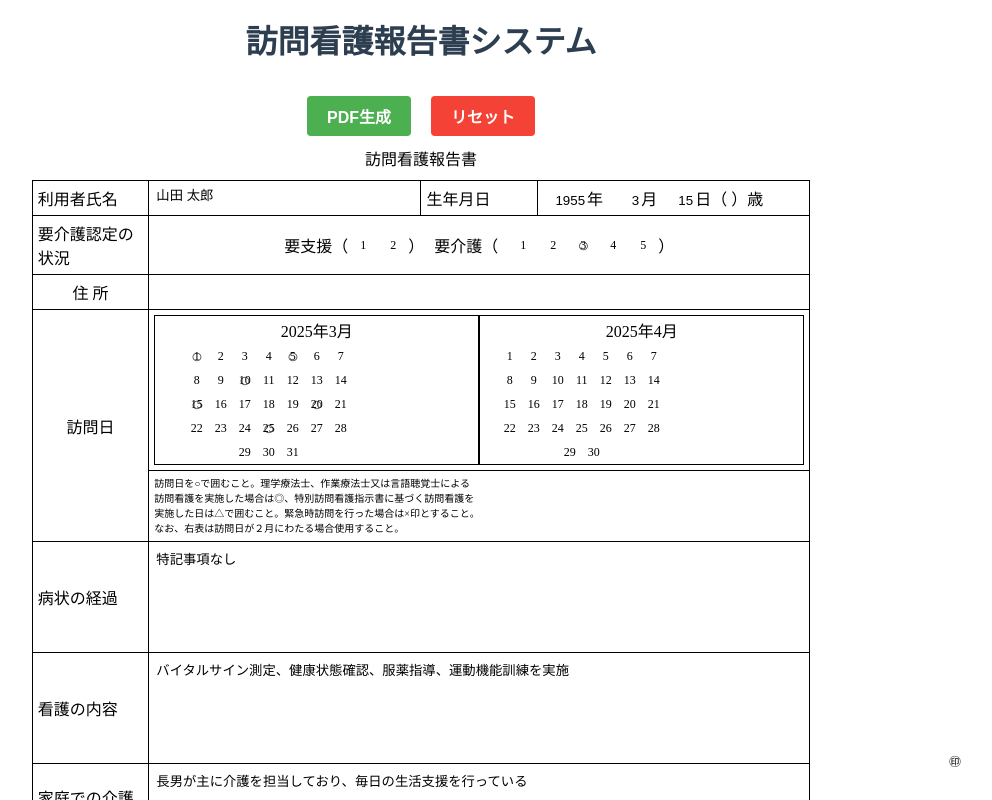
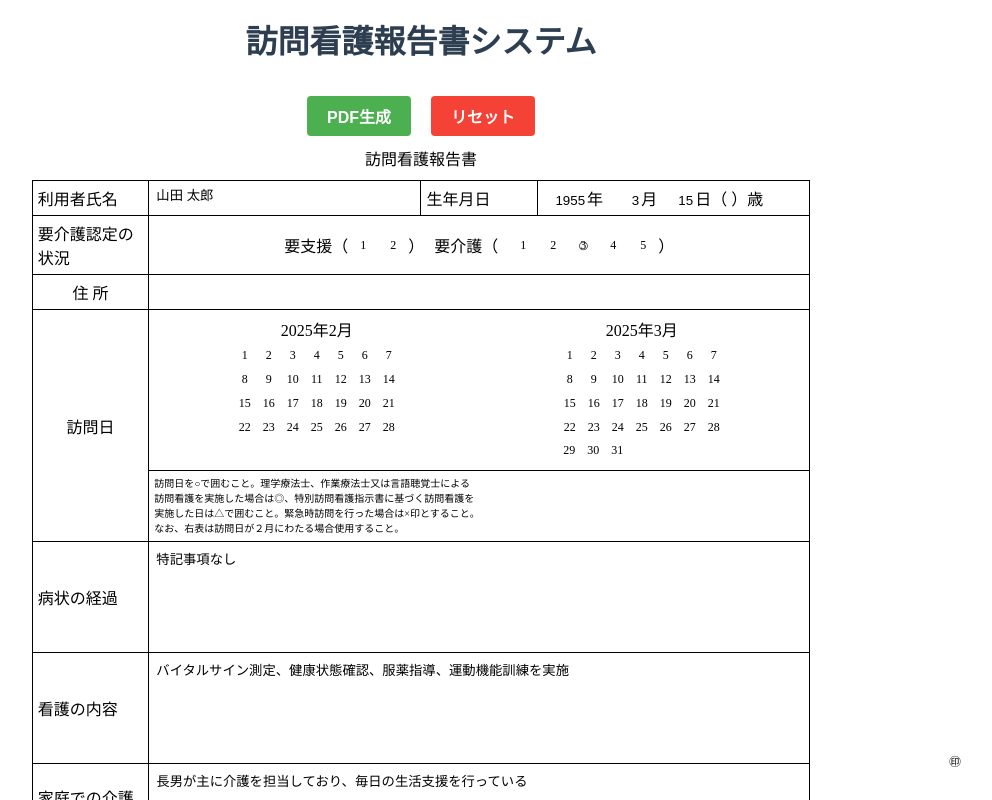
Before and after one commit to kazumasamatsumoto/angular-tutorial, an Angular app in the folder angular-course/: page / in a window 1280 px wide. Shown: the top 800 px of the page, without its empty margins (219-1211 px from the left). Built offline with nearby package versions, Linux system fonts and the light colour scheme.

Commit message:
カレンダー

```diff
--- a/angular-course/src/app/nursing-report-form/nursing-report-form.component.css
+++ b/angular-course/src/app/nursing-report-form/nursing-report-form.component.css
@@ -68,6 +68,7 @@ td {
   margin: 0;
   padding: 0;
   text-align: center;
+  border: none;
 }
 
 .calendar td {
@@ -90,11 +91,12 @@ td {
   position: relative;
   z-index: 2;
   font-size: 12px;
+  text-align: left;
 }
 
 .day-circle {
   position: absolute;
-  top: 50%;
+  top: 60%;
   left: 50%;
   transform: translate(-50%, -50%);
   font-size: 20px;
@@ -106,6 +108,60 @@ td {
 .calendar-container {
   display: flex;
   justify-content: space-around;
+  border: none;
+}
+
+/* カレンダーの最後の行調整（共通） */
+.calendar-month .last-row {
+  text-align: left;
+  display: flex;
+  justify-content: flex-start;
+  padding-left: 78px;
+  margin-top: 2px;
+}
+
+/* 最後の行の各日のセル調整 */
+.calendar-month .last-row td {
+  position: relative;
+  width: 20px;
+  height: 20px;
+  text-align: center;
+}
+
+/* 最後の行の日付の調整 */
+.calendar-month .last-row .calendar-day {
+  position: relative;
+  width: 20px;
+  height: 20px;
+  display: inline-block;
+  text-align: center;
+}
+
+/* 最後の行の日付番号の調整 */
+.calendar-month .last-row .day-number {
+  position: relative;
+  z-index: 2;
+  font-size: 12px;
+  text-align: center;
+  display: block;
+  margin: 0 auto;
+}
+
+/* 最後の行の○マークの調整 */
+.calendar-month .last-row .day-circle {
+  position: absolute;
+  top: 51%;
+  left: 50%;
+  transform: translate(-50%, -50%);
+  font-size: 20px;
+  z-index: 1;
+  opacity: 0.7;
+  pointer-events: none;
+}
+
+/* 31日がない月の場合は非表示 */
+.hidden-day {
+  visibility: hidden;
 }
 
 .visit-note {
--- a/angular-course/src/app/nursing-report-form/nursing-report-form.component.html
+++ b/angular-course/src/app/nursing-report-form/nursing-report-form.component.html
@@ -81,17 +81,20 @@
           </td>
           <td colspan="3">
             <div class="calendar-container">
-              <table class="calendar">
+              <table class="calendar calendar-month" style="border: none">
                 <tr>
-                  <td colspan="7" class="center">2025年3月</td>
+                  <td colspan="7" class="center">{{ prevMonthName }}</td>
                 </tr>
                 <tr>
                   @for (day of [1, 2, 3, 4, 5, 6, 7]; track day) {
-                  <td (click)="toggleVisitDate(day - 1)" class="calendar-day">
+                  <td
+                    (click)="toggleVisitDate(day - 1, 'Prev')"
+                    class="calendar-day"
+                  >
                     <span class="day-number">{{ day }}</span>
-                    @if (getVisitDatesArray()[day-1] > 0) {
+                    @if (getVisitDatesArray('Prev')[day-1] > 0) {
                     <span class="day-circle">{{
-                      getVisitMark(getVisitDatesArray()[day - 1])
+                      getVisitMark(getVisitDatesArray("Prev")[day - 1])
                     }}</span>
                     }
                   </td>
@@ -99,11 +102,14 @@
                 </tr>
                 <tr>
                   @for (day of [8, 9, 10, 11, 12, 13, 14]; track day) {
-                  <td (click)="toggleVisitDate(day - 1)" class="calendar-day">
+                  <td
+                    (click)="toggleVisitDate(day - 1, 'Prev')"
+                    class="calendar-day"
+                  >
                     <span class="day-number">{{ day }}</span>
-                    @if (getVisitDatesArray()[day-1] > 0) {
+                    @if (getVisitDatesArray('Prev')[day-1] > 0) {
                     <span class="day-circle">{{
-                      getVisitMark(getVisitDatesArray()[day - 1])
+                      getVisitMark(getVisitDatesArray("Prev")[day - 1])
                     }}</span>
                     }
                   </td>
@@ -111,11 +117,14 @@
                 </tr>
                 <tr>
                   @for (day of [15, 16, 17, 18, 19, 20, 21]; track day) {
-                  <td (click)="toggleVisitDate(day - 1)" class="calendar-day">
+                  <td
+                    (click)="toggleVisitDate(day - 1, 'Prev')"
+                    class="calendar-day"
+                  >
                     <span class="day-number">{{ day }}</span>
-                    @if (getVisitDatesArray()[day-1] > 0) {
+                    @if (getVisitDatesArray('Prev')[day-1] > 0) {
                     <span class="day-circle">{{
-                      getVisitMark(getVisitDatesArray()[day - 1])
+                      getVisitMark(getVisitDatesArray("Prev")[day - 1])
                     }}</span>
                     }
                   </td>
@@ -123,76 +132,115 @@
                 </tr>
                 <tr>
                   @for (day of [22, 23, 24, 25, 26, 27, 28]; track day) {
-                  <td (click)="toggleVisitDate(day - 1)" class="calendar-day">
+                  <td
+                    (click)="toggleVisitDate(day - 1, 'Prev')"
+                    class="calendar-day"
+                  >
                     <span class="day-number">{{ day }}</span>
-                    @if (getVisitDatesArray()[day-1] > 0) {
+                    @if (getVisitDatesArray('Prev')[day-1] > 0) {
                     <span class="day-circle">{{
-                      getVisitMark(getVisitDatesArray()[day - 1])
+                      getVisitMark(getVisitDatesArray("Prev")[day - 1])
+                    }}</span>
+                    }
+                  </td>
+                  }
+                </tr>
+                <tr class="last-row">
+                  @for (day of [29, 30, 31]; track day) {
+                  <td
+                    (click)="toggleVisitDate(day - 1, 'Prev')"
+                    class="calendar-day"
+                    [class.hidden-day]="day > getDaysInMonth(prevMonth)"
+                  >
+                    <span class="day-number">{{ day }}</span>
+                    @if (getVisitDatesArray('Prev')[day-1] > 0) {
+                    <span class="day-circle">{{
+                      getVisitMark(getVisitDatesArray("Prev")[day - 1])
+                    }}</span>
+                    }
+                  </td>
+                  }
+                </tr>
+              </table>
+              <table class="calendar calendar-month" style="border: none">
+                <tr>
+                  <td colspan="7" class="center">{{ currentMonthName }}</td>
+                </tr>
+                <tr>
+                  @for (day of [1, 2, 3, 4, 5, 6, 7]; track day) {
+                  <td
+                    (click)="toggleVisitDate(day - 1, 'Current')"
+                    class="calendar-day"
+                  >
+                    <span class="day-number">{{ day }}</span>
+                    @if (getVisitDatesArray('Current')[day-1] > 0) {
+                    <span class="day-circle">{{
+                      getVisitMark(getVisitDatesArray("Current")[day - 1])
                     }}</span>
                     }
                   </td>
                   }
                 </tr>
                 <tr>
-                  @for (day of [29, 30, 31]; track day) {
-                  <td (click)="toggleVisitDate(day - 1)" class="calendar-day">
+                  @for (day of [8, 9, 10, 11, 12, 13, 14]; track day) {
+                  <td
+                    (click)="toggleVisitDate(day - 1, 'Current')"
+                    class="calendar-day"
+                  >
                     <span class="day-number">{{ day }}</span>
-                    @if (getVisitDatesArray()[day-1] > 0) {
+                    @if (getVisitDatesArray('Current')[day-1] > 0) {
                     <span class="day-circle">{{
-                      getVisitMark(getVisitDatesArray()[day - 1])
+                      getVisitMark(getVisitDatesArray("Current")[day - 1])
                     }}</span>
                     }
-                  </td>
-                  }
-                  <td></td>
-                  <td></td>
-                  <td></td>
-                  <td></td>
-                </tr>
-              </table>
-              <table class="calendar">
-                <tr>
-                  <td colspan="7" class="center">2025年4月</td>
-                </tr>
-                <tr>
-                  @for (day of [1, 2, 3, 4, 5, 6, 7]; track day) {
-                  <td class="calendar-day">
-                    <span class="day-number">{{ day }}</span>
-                  </td>
-                  }
-                </tr>
-                <tr>
-                  @for (day of [8, 9, 10, 11, 12, 13, 14]; track day) {
-                  <td class="calendar-day">
-                    <span class="day-number">{{ day }}</span>
                   </td>
                   }
                 </tr>
                 <tr>
                   @for (day of [15, 16, 17, 18, 19, 20, 21]; track day) {
-                  <td class="calendar-day">
+                  <td
+                    (click)="toggleVisitDate(day - 1, 'Current')"
+                    class="calendar-day"
+                  >
                     <span class="day-number">{{ day }}</span>
+                    @if (getVisitDatesArray('Current')[day-1] > 0) {
+                    <span class="day-circle">{{
+                      getVisitMark(getVisitDatesArray("Current")[day - 1])
+                    }}</span>
+                    }
                   </td>
                   }
                 </tr>
                 <tr>
                   @for (day of [22, 23, 24, 25, 26, 27, 28]; track day) {
-                  <td class="calendar-day">
+                  <td
+                    (click)="toggleVisitDate(day - 1, 'Current')"
+                    class="calendar-day"
+                  >
                     <span class="day-number">{{ day }}</span>
+                    @if (getVisitDatesArray('Current')[day-1] > 0) {
+                    <span class="day-circle">{{
+                      getVisitMark(getVisitDatesArray("Current")[day - 1])
+                    }}</span>
+                    }
                   </td>
                   }
                 </tr>
-                <tr>
-                  @for (day of [29, 30]; track day) {
-                  <td class="calendar-day">
+                <tr class="last-row">
+                  @for (day of [29, 30, 31]; track day) {
+                  <td
+                    (click)="toggleVisitDate(day - 1, 'Current')"
+                    class="calendar-day"
+                    [class.hidden-day]="day > getDaysInMonth(currentMonth)"
+                  >
                     <span class="day-number">{{ day }}</span>
+                    @if (getVisitDatesArray('Current')[day-1] > 0) {
+                    <span class="day-circle">{{
+                      getVisitMark(getVisitDatesArray("Current")[day - 1])
+                    }}</span>
+                    }
                   </td>
                   }
-                  <td></td>
-                  <td></td>
-                  <td></td>
-                  <td></td>
-                  <td></td>
                 </tr>
               </table>
             </div>
--- a/angular-course/src/app/nursing-report-form/nursing-report-form.component.ts
+++ b/angular-course/src/app/nursing-report-form/nursing-report-form.component.ts
@@ -9,7 +9,8 @@ interface NursingReport {
   birthDate: string;
   caregiverFacility: string;
   requireCareLevel: number;
-  visitDates: number[];
+  visitDatesPrevMonth: number[];
+  visitDatesCurrentMonth: number[];
   specialNotes: string;
   nursingContent: string;
   familyCooperation: string;
@@ -34,9 +35,28 @@ export class NursingReportFormComponent implements OnInit {
 
   reportForm!: FormGroup;
   today = new Date();
+  currentMonth = new Date();
+  prevMonth = new Date();
+  currentMonthName: string = '';
+  prevMonthName: string = '';
 
   ngOnInit(): void {
+    // 現在の月を設定
+    this.currentMonth = new Date();
+
+    // 前月を設定
+    this.prevMonth = new Date();
+    this.prevMonth.setMonth(this.prevMonth.getMonth() - 1);
+
+    // 月名を設定
+    this.currentMonthName = this.getMonthName(this.currentMonth);
+    this.prevMonthName = this.getMonthName(this.prevMonth);
+
     this.reportForm = this.createForm();
+  }
+
+  getMonthName(date: Date): string {
+    return date.getFullYear() + '年' + (date.getMonth() + 1) + '月';
   }
 
   createForm(): FormGroup {
@@ -47,7 +67,8 @@ export class NursingReportFormComponent implements OnInit {
       birthDay: ['15', Validators.required],
       caregiverFacility: ['東京訪問看護ステーション'],
       requireCareLevel: [5], // 要介護3
-      visitDates: this.createVisitDatesArray(),
+      visitDatesPrevMonth: this.createVisitDatesArray(),
+      visitDatesCurrentMonth: this.createVisitDatesArray(),
       specialNotes: ['特記事項なし'],
       nursingContent: ['バイタルサイン測定、健康状態確認、服薬指導、運動機能訓練を実施'],
       familyCooperation: ['長男が主に介護を担当しており、毎日の生活支援を行っている'],
@@ -62,23 +83,26 @@ export class NursingReportFormComponent implements OnInit {
   }
 
   createVisitDatesArray(): FormArray {
-    // 1日、5日、10日、15日、20日、25日に訪問（1: ○）
+    // すべての日を非表示（0）に設定
     const defaultVisits = Array(31).fill(0);
-    [1, 5, 10, 15, 20, 25].forEach(day => {
-      defaultVisits[day - 1] = 1;
-    });
 
     return this.fb.array(defaultVisits.map(value => this.fb.control(value)));
   }
 
-  toggleVisitDate(index: number): void {
-    const visitDates = this.reportForm.get('visitDates') as FormArray;
+  toggleVisitDate(index: number, month: string): void {
+    const monthKey = month === 'Current' ? 'visitDatesCurrentMonth' : 'visitDatesPrevMonth';
+    const visitDates = this.reportForm.get(monthKey) as FormArray;
     const currentValue = visitDates.at(index).value;
 
     // 0: 非表示、1: ○、2: ◎、3: △、4: ×、5: 非表示（0に戻る）
     const nextValue = (currentValue + 1) % 5;
 
     visitDates.at(index).setValue(nextValue);
+  }
+
+  // 月の日数を取得
+  getDaysInMonth(date: Date): number {
+    return new Date(date.getFullYear(), date.getMonth() + 1, 0).getDate();
   }
 
   toggleCareLevel(level: number): void {
@@ -146,15 +170,16 @@ export class NursingReportFormComponent implements OnInit {
     this.reportForm = this.createForm();
   }
 
-  getVisitDatesArray(): number[] {
+  getVisitDatesArray(month: string): number[] {
     if (!this.reportForm) return Array(31).fill(0);
-    const visitDatesFormArray = this.reportForm.get('visitDates') as FormArray;
+    const monthKey = month === 'Current' ? 'visitDatesCurrentMonth' : 'visitDatesPrevMonth';
+    const visitDatesFormArray = this.reportForm.get(monthKey) as FormArray;
     return visitDatesFormArray ? visitDatesFormArray.controls.map(control => control.value as number) : [];
   }
 
   // 訪問マークの種類を取得
   getVisitMark(value: number): string {
-    switch(value) {
+    switch (value) {
       case 1: return '○';
       case 2: return '◎';
       case 3: return '△';
```
